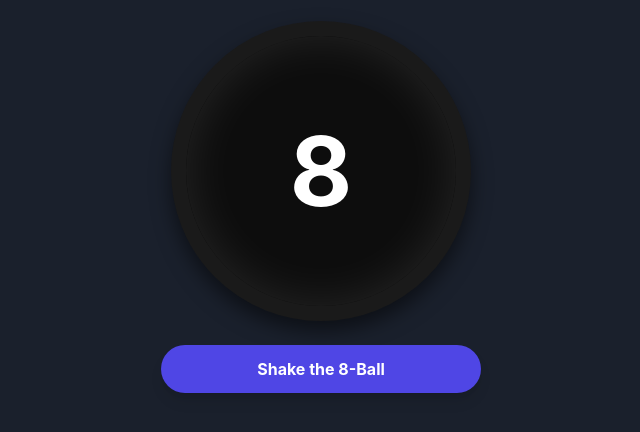
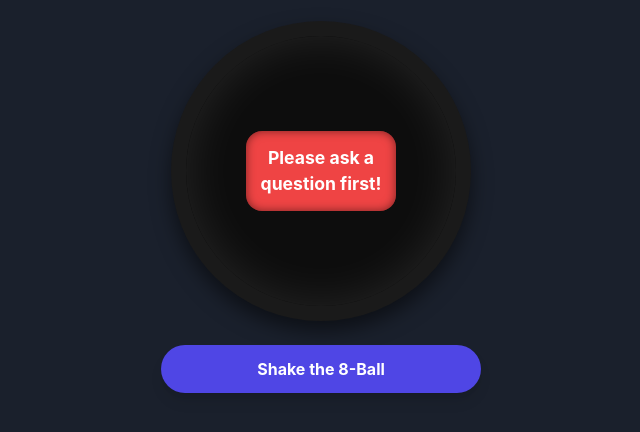
Before and after one commit to maxineguo/Magic-8-Site, a plain HTML site: page index.html in a window 1280 px wide. Both pictures are taken after a click on the button "Shake the 8-Ball". Shown: the part 262-694 px from the top of the page, without its empty margins (319-959 px from the left). Drawn offline with nearby package versions, Linux system fonts and the light colour scheme.

Commit message:
try fixing that same thing

```diff
--- a/index.html
+++ b/index.html
@@ -85,16 +85,6 @@
             opacity: 0;
             pointer-events: none;
         }
-
-        /* A class to apply the fade-out effect */
-        .fade-out {
-            opacity: 0;
-        }
-
-        /* A class to apply the fade-in effect */
-        .fade-in {
-            opacity: 1;
-        }
     </style>
 </head>
 <body class="flex flex-col items-center justify-center min-h-screen p-4">
@@ -129,48 +119,52 @@
             "Outlook not so good.", "Very doubtful."
         ];
 
+        // This function runs once on page load to set the initial message
+        window.onload = function() {
+            const answerMessage = document.getElementById('answerMessage');
+            answerMessage.textContent = "Waiting for your question...";
+            answerMessage.style.backgroundColor = '#2c5282';
+            answerMessage.style.opacity = '1';
+        }
+
         function getAnswer() {
             const questionInput = document.getElementById('questionInput');
             const eightBall = document.getElementById('eightBall');
             const eight = document.getElementById('eight');
             const answerMessage = document.getElementById('answerMessage');
 
-            // Reset the message area and make the '8' visible
-            answerMessage.classList.remove('fade-in');
-            eight.classList.remove('fade-out');
+            // Reset the message area and make the '8' visible again
+            eight.style.opacity = '1';
+            answerMessage.style.opacity = '0';
+            answerMessage.style.backgroundColor = '#2c5282';
 
             // Get the user's question. If the input is empty, show an error.
             if (questionInput.value.trim() === "") {
-                // Fade out the '8' and display the error message immediately
-                eight.classList.add('fade-out');
-                answerMessage.textContent = "Please ask a question first!";
-                answerMessage.style.backgroundColor = '#ef4444'; // Red background for error
-                answerMessage.classList.add('fade-in');
+                // Wait a moment for the '8' to become visible, then fade it out and show the error
+                setTimeout(() => {
+                    eight.style.opacity = '0';
+                    answerMessage.textContent = "Please ask a question first!";
+                    answerMessage.style.backgroundColor = '#ef4444'; // Red background for error
+                    answerMessage.style.opacity = '1';
+                }, 100);
                 return;
             }
 
             // Fade out the '8' and add the shaking animation
-            eight.classList.add('fade-out');
+            eight.style.opacity = '0';
             eightBall.classList.add("shaking");
 
             // After a short delay to allow the shake animation to finish, display the answer.
             setTimeout(() => {
                 eightBall.classList.remove("shaking");
 
-                // Reset the background to the normal color
-                answerMessage.style.backgroundColor = '#2c5282';
-
                 // Get a random answer and display it
                 const randomIndex = Math.floor(Math.random() * answers.length);
                 const randomAnswer = answers[randomIndex];
                 answerMessage.textContent = randomAnswer;
 
-                // Force a browser reflow to ensure the CSS transition is applied
-                // This fixes the issue where the answer was not fading in correctly
-                void answerMessage.offsetHeight;
-
-                // Fade in the answer message
-                answerMessage.classList.add('fade-in');
+                // Make the answer message visible
+                answerMessage.style.opacity = '1';
             }, 600); // 600ms delay to allow the shake animation to finish
         }
     </script>
```
